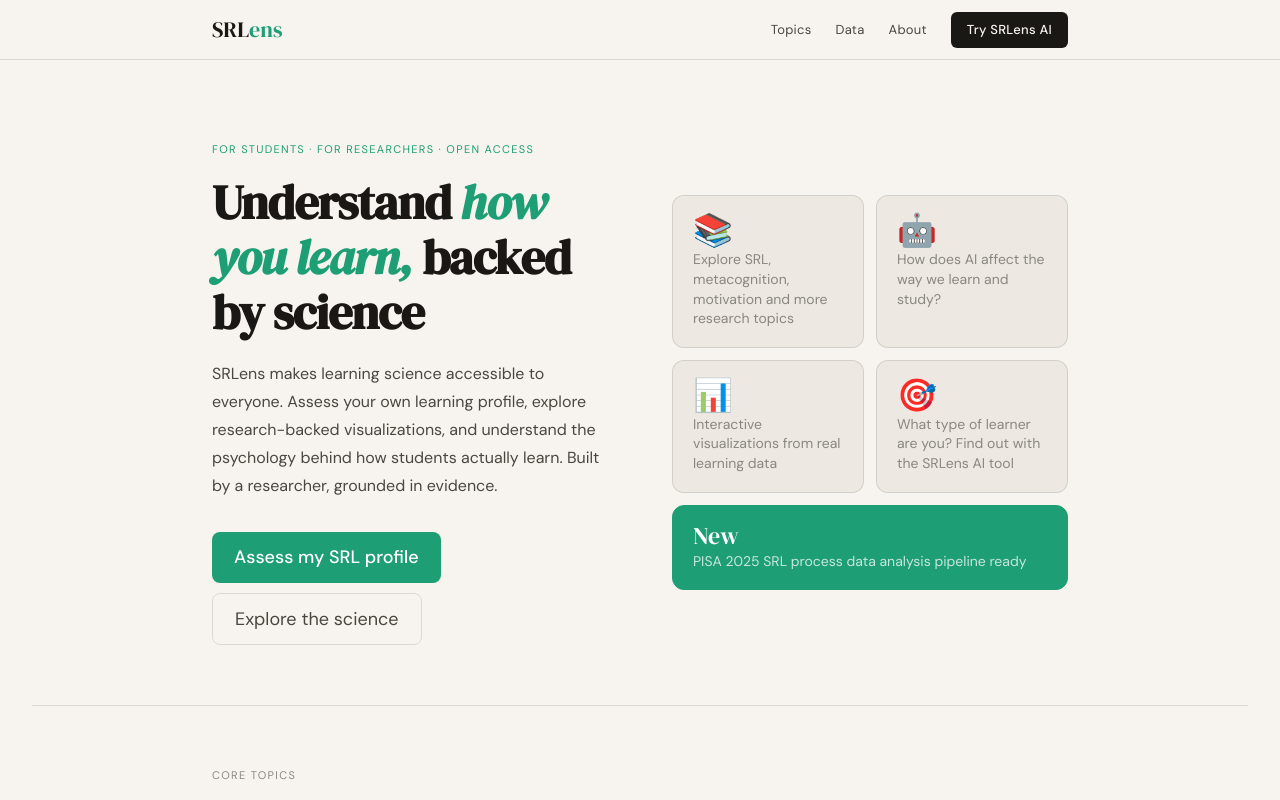
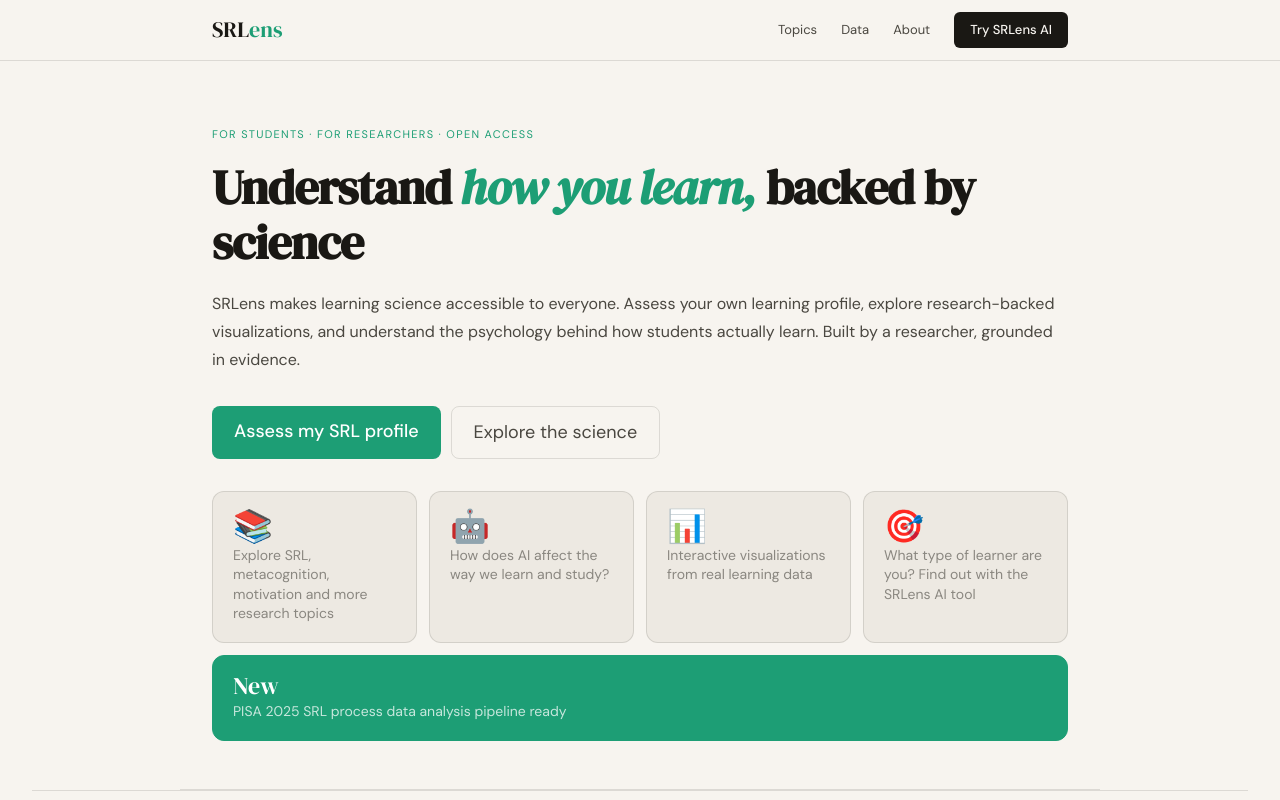
Before and after one commit to akkuselif/srlens, a plain HTML site: page index.html in a window 1280 px wide. Shown: the top 800 px of the page. Drawn offline with Linux system fonts and the light colour scheme.

Commit message:
make homepage layout match all other main pages

```diff
--- a/index.html
+++ b/index.html
@@ -39,30 +39,22 @@
     overflow-x: hidden;
   }
 
-  /* NAV */
-  nav { position: sticky; top: 0; z-index: 100; background: var(--paper); border-bottom: 1px solid var(--border); padding: 0; height: 60px; }
+    nav { position: sticky; top: 0; z-index: 100; background: var(--paper); border-bottom: 1px solid var(--border); }
   .nav-inner { max-width: 920px; margin: 0 auto; padding: 0 2rem; display: flex; align-items: center; height: 60px; gap: 2rem; }
-  .nav-logo {
-    font-family: var(--font-display);
-    font-size: 22px; color: var(--ink);
-    text-decoration: none;
-  }
+  .nav-logo { font-family: var(--font-display); font-size: 22px; color: var(--ink); text-decoration: none; }
   .nav-logo span { color: var(--teal); }
   .nav-links { display: flex; gap: 1.5rem; margin-left: auto; align-items: center; }
-  .nav-links a {
-    font-size: 13px; color: var(--ink-2); text-decoration: none;
-    font-weight: 400; letter-spacing: 0.02em;
-    transition: color 0.2s;
-  }
+  .nav-links a { font-size: 13px; color: var(--ink-2); text-decoration: none; transition: color 0.2s; }
   .nav-links a:hover { color: var(--teal); }
+  .nav-links a.active { color: var(--teal); font-weight: 500; }
   .nav-cta { background: var(--ink) !important; color: var(--paper) !important; padding: 7px 16px; border-radius: 6px; font-size: 13px !important; font-weight: 500 !important; }
-  .nav-cta:hover { background: var(--teal); color: var(--paper) !important; }
+  .nav-cta:hover { background: var(--teal) !important; color: white !important; }
 
   /* HERO */
   .hero {
     max-width: 920px; margin: 0 auto;
-    padding: 80px 2rem 60px;
-    display: grid; grid-template-columns: 1fr 1fr; gap: 4rem; align-items: center;
+    padding: 64px 2rem 48px;
+    border-bottom: 1px solid var(--border);
   }
   .hero-eyebrow {
     font-family: var(--font-body);
@@ -100,7 +92,7 @@
 
   /* HERO STATS */
   .hero-stats {
-    display: grid; grid-template-columns: 1fr 1fr; gap: 12px;
+    display: grid; grid-template-columns: repeat(4, 1fr); gap: 12px; margin-top: 2rem;
   }
   .stat-card {
     background: var(--paper-2);
@@ -120,7 +112,7 @@
   }
   .stat-card.accent {
     background: var(--teal); border-color: var(--teal);
-    grid-column: span 2;
+    grid-column: span 4;
     display: flex; align-items: center; gap: 16px;
   }
   .stat-card.accent .num { color: white; font-size: 24px; }
@@ -337,8 +329,7 @@
 </nav>
 
 <!-- HERO -->
-<section class="hero">
-  <div>
+<section class="hero" id="home">
   <p class="hero-eyebrow">For students · For researchers · Open access</p>
   <h1>Understand <em>how you learn,</em> backed by science</h1>
   <p class="hero-desc">SRLens makes learning science accessible to everyone. Assess your own learning profile, explore research-backed visualizations, and understand the psychology behind how students actually learn. Built by a researcher, grounded in evidence.</p>
@@ -346,21 +337,20 @@
     <a href="pages/ai-tool.html" class="btn-primary">Assess my SRL profile</a>
     <a href="pages/srl.html" class="btn-ghost">Explore the science</a>
   </div>
-  </div>
   <div class="hero-stats">
-    <a href="pages/srl.html" class="stat-card" style="text-decoration:none;color:inherit;cursor:pointer;">
+    <a href="pages/srl.html" class="stat-card" style="text-decoration:none;color:inherit;cursor:pointer;transition:border-color 0.2s;">
       <div class="num">📚</div>
       <div class="label">Explore SRL, metacognition, motivation and more research topics</div>
     </a>
-    <a href="pages/ai-learning.html" class="stat-card" style="text-decoration:none;color:inherit;cursor:pointer;">
+    <a href="pages/ai-learning.html" class="stat-card" style="text-decoration:none;color:inherit;cursor:pointer;transition:border-color 0.2s;">
       <div class="num">🤖</div>
       <div class="label">How does AI affect the way we learn and study?</div>
     </a>
-    <a href="pages/analytics.html" class="stat-card" style="text-decoration:none;color:inherit;cursor:pointer;">
+    <a href="pages/analytics.html" class="stat-card" style="text-decoration:none;color:inherit;cursor:pointer;transition:border-color 0.2s;">
       <div class="num">📊</div>
       <div class="label">Interactive visualizations from real learning data</div>
     </a>
-    <a href="pages/ai-tool.html" class="stat-card" style="text-decoration:none;color:inherit;cursor:pointer;">
+    <a href="pages/ai-tool.html" class="stat-card" style="text-decoration:none;color:inherit;cursor:pointer;transition:border-color 0.2s;">
       <div class="num">🎯</div>
       <div class="label">What type of learner are you? Find out with the SRLens AI tool</div>
     </a>
```
Also changed, not shown: pages/about.html (+6 -6 lines), pages/ai-learning.html (+7 -7 lines), pages/analytics.html (+4 -5 lines), pages/cross-cultural.html (+6 -6 lines), pages/motivation.html (+6 -6 lines). Lines whose indentation alone changed are shown as unchanged.
